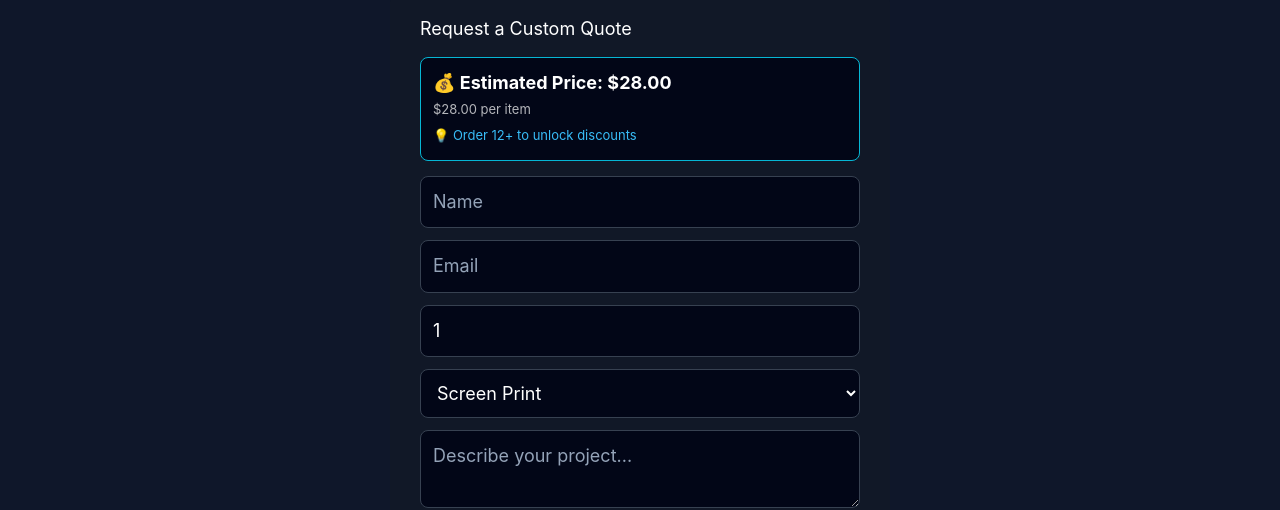
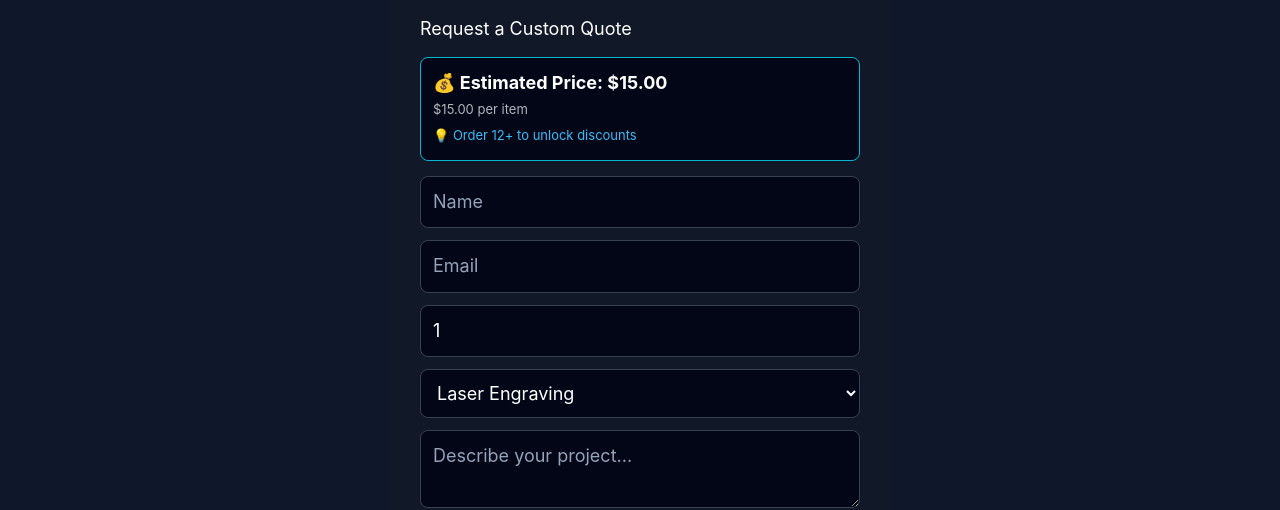
Before and after one commit to outlandi-co/signavi-studio, a React (Vite) app: page /quote in a window 1280 px wide. Shown: the part 142-652 px from the top of the page. Built offline with nearby package versions, Linux system fonts and the light colour scheme; no server answers.

Commit message:
Update quote services and remove screen print and DTF options

```diff
--- a/src/pages/CustomQuote.jsx
+++ b/src/pages/CustomQuote.jsx
@@ -3,7 +3,6 @@ import { useLocation, useNavigate } from "react-router-dom"
 import axios from "axios"
 
 export default function CustomQuote() {
-
   const location = useLocation()
   const navigate = useNavigate()
 
@@ -11,7 +10,7 @@ export default function CustomQuote() {
     name: "",
     email: "",
     quantity: 1,
-    printType: "screenprint",
+    printType: "laser",
     notes: location.state?.idea || ""
   })
 
@@ -19,46 +18,43 @@ export default function CustomQuote() {
   const [preview, setPreview] = useState(null)
   const [loading, setLoading] = useState(false)
 
-  const [estimate, setEstimate] = useState(0)
-  const [discountMsg, setDiscountMsg] = useState("")
+  const pricing = {
+    laser: { base: 15, setup: 0 },
+    vinyl: { base: 12, setup: 0 },
+    digital: { base: 50, setup: 0 }
 
-  /* ================= PRICING ================= */
-  useEffect(() => {
-
-    const pricing = {
+    /*
     screenprint: { base: 8, setup: 20 },
     dtf: { base: 6, setup: 0 },
     embroidery: { base: 10, setup: 30 }
+    */
   }
 
-    const { base, setup } = pricing[form.printType] || { base: 0, setup: 0 }
+  const { base, setup } = pricing[form.printType] || {
+    base: 0,
+    setup: 0
+  }
 
   const qty = Number(form.quantity || 0)
 
   let discount = 1
-    let message = ""
+  let discountMsg = ""
 
   if (qty >= 100) {
     discount = 0.7
-      message = "🔥 30% bulk discount applied"
+    discountMsg = "🔥 30% bulk discount applied"
   } else if (qty >= 50) {
     discount = 0.8
-      message = "🔥 20% bulk discount applied"
+    discountMsg = "🔥 20% bulk discount applied"
   } else if (qty >= 12) {
     discount = 0.9
-      message = "🔥 10% bulk discount applied"
+    discountMsg = "🔥 10% bulk discount applied"
   } else {
-      message = "💡 Order 12+ to unlock discounts"
+    discountMsg = "💡 Order 12+ to unlock discounts"
   }
 
-    const total = (base * qty * discount) + setup
+  const estimate = base * qty * discount + setup
 
-    setEstimate(total)
-    setDiscountMsg(message)
-
-  }, [form.quantity, form.printType])
-
-  /* ================= INPUT ================= */
   const handleChange = (e) => {
     const { name, value } = e.target
 
@@ -68,7 +64,6 @@ export default function CustomQuote() {
     }))
   }
 
-  /* ================= FILE ================= */
   const handleFile = (e) => {
     const selected = e.target.files[0]
     if (!selected) return
@@ -85,7 +80,6 @@ export default function CustomQuote() {
     }
   }, [preview])
 
-  /* ================= SUBMIT (🔥 FIXED) ================= */
   const handleSubmit = async (e) => {
     e.preventDefault()
 
@@ -101,12 +95,12 @@ export default function CustomQuote() {
         import.meta.env.VITE_API_URL ||
         "http://localhost:5050/api"
 
-      /* 🔥 SEND JSON INSTEAD OF FORMDATA */
       const payload = {
         customerName: form.name,
         email: form.email,
         quantity: form.quantity,
         printType: form.printType,
+        serviceType: form.printType,
         price: estimate,
         items: [
           {
@@ -116,21 +110,15 @@ export default function CustomQuote() {
           }
         ],
         notes: form.notes,
-        artwork: file?.name || "" // 🔥 KEY FIX
+        artwork: file?.name || ""
       }
 
-      console.log("📤 SENDING QUOTE JSON:", payload)
-
       const res = await axios.post(`${API}/quotes`, payload)
-
-      console.log("🧪 RESPONSE DATA:", res.data)
 
       const quoteId =
         res?.data?.data?._id ||
         res?.data?._id ||
         null
-
-      console.log("🆔 EXTRACTED ID:", quoteId)
 
       if (!quoteId) {
         alert("Quote created but failed to redirect")
@@ -138,7 +126,6 @@ export default function CustomQuote() {
       }
 
       navigate(`/quote/${quoteId}`)
-
     } catch (err) {
       console.error("❌ ERROR:", err.response?.data || err.message)
       alert("Server error")
@@ -146,8 +133,6 @@ export default function CustomQuote() {
       setLoading(false)
     }
   }
-
-  /* ================= UI ================= */
 
   const inputStyle = {
     padding: "12px",
@@ -173,7 +158,6 @@ export default function CustomQuote() {
         padding: "30px",
         borderRadius: "16px"
       }}>
-
         <h1>Request a Custom Quote</h1>
 
         <div style={{
@@ -201,23 +185,64 @@ export default function CustomQuote() {
           flexDirection: "column",
           gap: "12px"
         }}>
+          <input
+            name="name"
+            placeholder="Name"
+            value={form.name}
+            onChange={handleChange}
+            style={inputStyle}
+          />
 
-          <input name="name" placeholder="Name" value={form.name} onChange={handleChange} style={inputStyle} />
-          <input name="email" placeholder="Email" value={form.email} onChange={handleChange} style={inputStyle} />
-          <input name="quantity" type="number" value={form.quantity} onChange={handleChange} min="1" style={inputStyle} />
+          <input
+            name="email"
+            placeholder="Email"
+            value={form.email}
+            onChange={handleChange}
+            style={inputStyle}
+          />
 
-          <select name="printType" value={form.printType} onChange={handleChange} style={inputStyle}>
+          <input
+            name="quantity"
+            type="number"
+            value={form.quantity}
+            onChange={handleChange}
+            min="1"
+            style={inputStyle}
+          />
+
+          <select
+            name="printType"
+            value={form.printType}
+            onChange={handleChange}
+            style={inputStyle}
+          >
+            <option value="laser">Laser Engraving</option>
+            <option value="vinyl">Vinyl Printing</option>
+            <option value="digital">Digital Services</option>
+
+            {/*
             <option value="screenprint">Screen Print</option>
             <option value="dtf">DTF Transfer</option>
             <option value="embroidery">Embroidery</option>
+            */}
           </select>
 
-          <textarea name="notes" placeholder="Describe your project..." value={form.notes} onChange={handleChange} style={inputStyle} />
+          <textarea
+            name="notes"
+            placeholder="Describe your project..."
+            value={form.notes}
+            onChange={handleChange}
+            style={inputStyle}
+          />
 
           <input type="file" onChange={handleFile} />
 
           {preview && (
-            <img src={preview} alt="preview" style={{ width: "200px", borderRadius: "8px" }} />
+            <img
+              src={preview}
+              alt="preview"
+              style={{ width: "200px", borderRadius: "8px" }}
+            />
           )}
 
           <button
@@ -229,12 +254,12 @@ export default function CustomQuote() {
               border: "none",
               borderRadius: "10px",
               color: "#fff",
-              cursor: "pointer"
+              cursor: loading ? "not-allowed" : "pointer",
+              opacity: loading ? 0.7 : 1
             }}
           >
             {loading ? "Submitting..." : "Submit Quote"}
           </button>
-
         </form>
       </div>
     </div>
```
Lines whose indentation alone changed are shown as unchanged.
